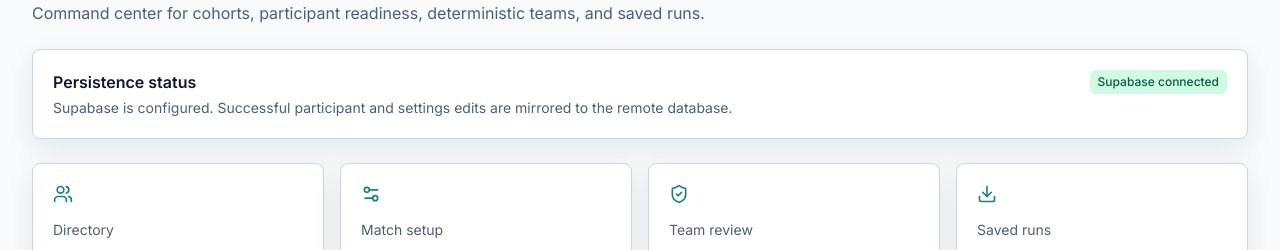
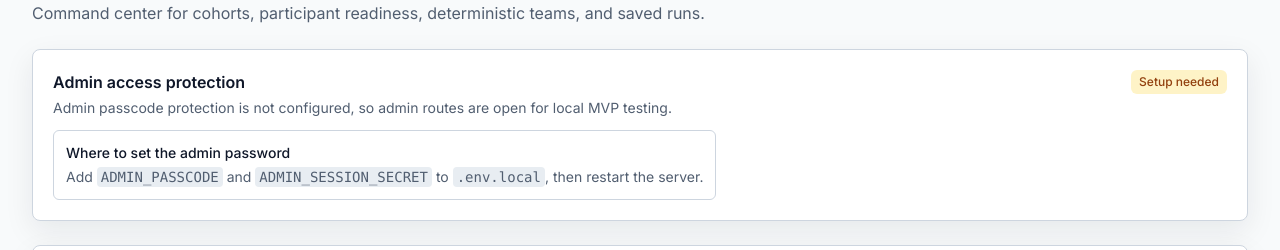
Before and after one commit to best-ed/HackMatch-AI, a Next.js app: page /admin in a window 1280 px wide. Shown: the part 245-495 px from the top of the page. Built offline with nearby package versions, Linux system fonts and the light colour scheme; no server answers; the database is empty.

Commit message:
feat: show admin auth setup state

```diff
--- a/app/admin/page.tsx
+++ b/app/admin/page.tsx
@@ -2,6 +2,7 @@
 
 import Link from "next/link";
 import { AlertTriangle, CalendarDays, Clock3, Download, Link2, Settings2, ShieldCheck, SlidersHorizontal, Users } from "lucide-react";
+import { AdminAuthStatus } from "@/components/admin-auth-status";
 import { AdminPersistenceStatus } from "@/components/admin-persistence-status";
 import { Badge, Card, EmptyState } from "@/components/ui";
 import { buildAdminActionQueue, type AdminActionQueueItem } from "@/lib/admin-action-queue";
@@ -125,6 +126,7 @@ export default function AdminPage() {
         </div>
         <Badge>{activeCohort} active</Badge>
       </div>
+      <AdminAuthStatus />
       <AdminPersistenceStatus mode={persistenceMode} warning={persistenceWarning} />
       <div className="grid gap-4 md:grid-cols-2 xl:grid-cols-4">
         <MetricCard href="/admin/participants" title="Directory" value={cohortParticipants.length} detail={`${matchable.length} matchable in ${activeCohort}`} icon={<Users size={20} />} />
--- /dev/null
+++ b/components/admin-auth-status.tsx
@@ -0,0 +1,71 @@
+"use client";
+
+import { useEffect, useState } from "react";
+import { Badge, Button, Card } from "@/components/ui";
+
+type AdminSessionStatus = {
+  enabled: boolean;
+};
+
+export function AdminAuthStatus() {
+  const [status, setStatus] = useState<AdminSessionStatus | undefined>();
+  const [message, setMessage] = useState("");
+
+  useEffect(() => {
+    let cancelled = false;
+    void fetch("/api/admin/session")
+      .then((response) => response.json() as Promise<AdminSessionStatus>)
+      .then((payload) => {
+        if (!cancelled) setStatus(payload);
+      })
+      .catch(() => {
+        if (!cancelled) {
+          setStatus({ enabled: true });
+          setMessage("Could not confirm admin auth status from the session endpoint.");
+        }
+      });
+
+    return () => {
+      cancelled = true;
+    };
+  }, []);
+
+  async function logout() {
+    await fetch("/api/admin/session", { method: "DELETE" });
+    window.location.href = "/admin/login";
+  }
+
+  const enabled = Boolean(status?.enabled);
+
+  return (
+    <Card className="flex flex-wrap items-start justify-between gap-4">
+      <div className="max-w-3xl">
+        <div className="font-semibold">Admin access protection</div>
+        <p className="mt-1 text-sm text-muted-foreground">
+          {enabled
+            ? "Admin passcode protection is enabled for this environment."
+            : "Admin passcode protection is not configured, so admin routes are open for local MVP testing."}
+        </p>
+        <div className="mt-3 rounded-md border border-border bg-white p-3 text-sm">
+          <div className="font-medium">Where to set the admin password</div>
+          <p className="mt-1 text-muted-foreground">
+            Add <code className="rounded bg-muted px-1 py-0.5">ADMIN_PASSCODE</code> and{" "}
+            <code className="rounded bg-muted px-1 py-0.5">ADMIN_SESSION_SECRET</code> to{" "}
+            <code className="rounded bg-muted px-1 py-0.5">.env.local</code>, then restart the server.
+          </p>
+        </div>
+        {message ? <p className="mt-2 text-sm font-medium text-amber-700">{message}</p> : null}
+      </div>
+      <div className="flex flex-wrap items-center gap-2">
+        <Badge className={enabled ? "bg-emerald-100 text-emerald-800" : "bg-amber-100 text-amber-800"}>
+          {enabled ? "Protected" : "Setup needed"}
+        </Badge>
+        {enabled ? (
+          <Button className="border border-border bg-white text-foreground hover:bg-muted" onClick={logout} type="button">
+            Log out
+          </Button>
+        ) : null}
+      </div>
+    </Card>
+  );
+}
```
Also changed, not shown: 1 other file (tests, documents, lock files or other folders).
